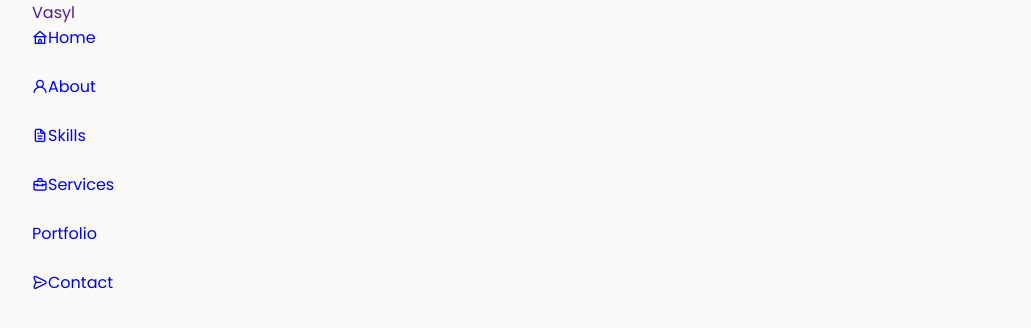
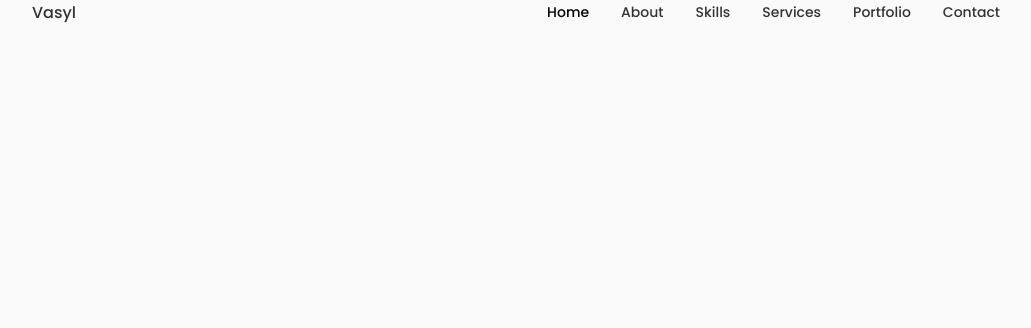
Before and after one commit to Mariana-Diachun/portfolio-new, a React (Create React App) app: page / in a window 1280 px wide. Shown: the top 328 px of the page, without its empty margins (124-1155 px from the left). Built offline with nearby package versions, Linux system fonts and the light colour scheme; a web font is replaced by a local one.

Commit message:
add header styles

```diff
--- a/src/components/header/Header.jsx
+++ b/src/components/header/Header.jsx
@@ -11,7 +11,7 @@
         <div className="nav__menu">
           <ul className="nav__list grid">
             <li className="nav__item">
-              <a href="#home" className="nav__link">
+              <a href="#home" className="nav__link active-link">
                 <i className="uil uil-home nav__icon"></i>Home
               </a>
             </li>
@@ -41,6 +41,10 @@
               </a>
             </li>
           </ul>
+          <i className="uil uil-times nav__close"></i>
+        </div>
+        <div className="nav__toggle">
+          <i className="uil uil-apps"></i>
         </div>
       </nav>
     </header>
--- a/src/components/header/header.css
+++ b/src/components/header/header.css
@@ -0,0 +1,45 @@
+.header {
+  width: 100%;
+  position: fixed;
+  top: 0;
+  left: 0;
+  z-index: var(--z-fixed);
+  background-color: var(--body-color);
+}
+.nav {
+  height: calc(var(--header-height)+1.5rem);
+  display: flex;
+  justify-content: space-between;
+  align-items: center;
+  column-gap: 1rem;
+}
+.nav__logo,
+.nav__toggle {
+  color: var(--title-color);
+  font-weight: var(--font-medium);
+}
+.nav__list {
+  display: flex;
+  column-gap: 2rem;
+}
+
+.nav__link {
+  display: flex;
+  flex-direction: column;
+  align-items: center;
+  font-size: var(--small-font-size);
+  color: var(--title-color);
+  font-weight: var(--font-medium);
+  transition: 0.3s;
+}
+.nav__icon,
+.nav__close,
+.nav__toggle {
+  display: none;
+}
+
+/* Active link */
+.active-link,
+.nav__link:hover {
+  color: var(--title-color-dark);
+}
```
